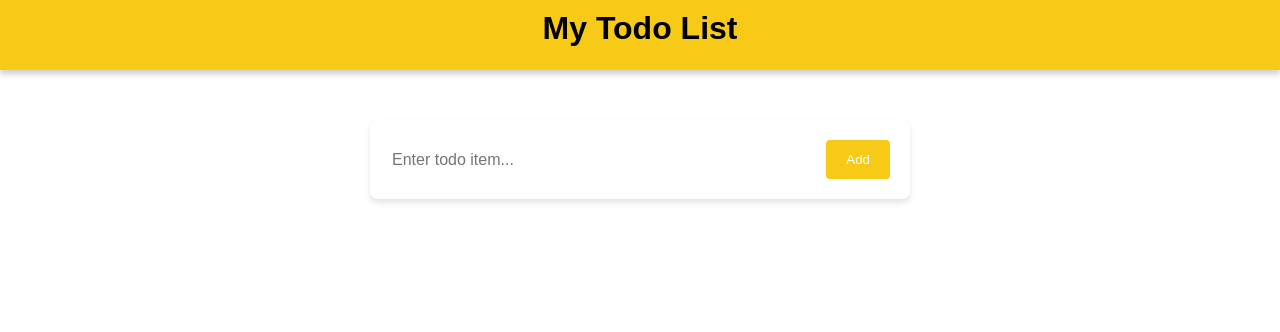
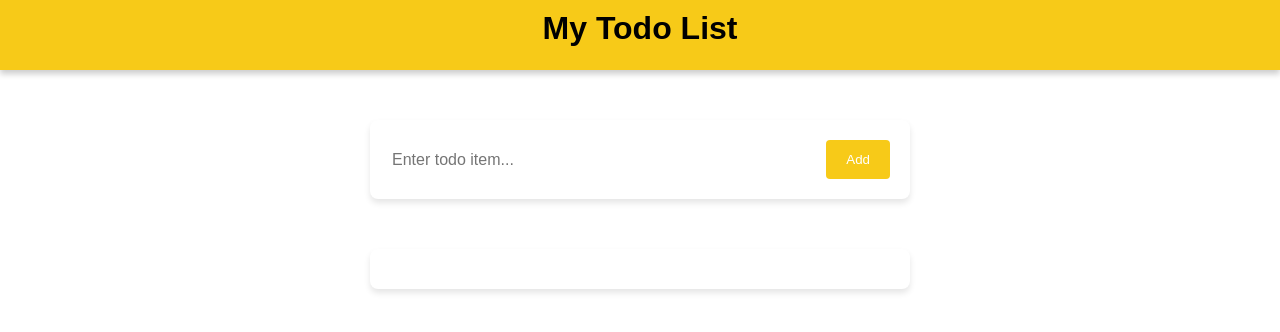
Before and after one commit to korbosit/todoapp_react, a React (Vite) app: page / in a window 1280 px wide. Shown: the top 332 px of the page. Built offline with nearby package versions, Linux system fonts and the light colour scheme.

Commit message:
#39_Todo_App_Part_12_Styling_Todo_Items

```diff
--- a/src/components/TodoItem.jsx
+++ b/src/components/TodoItem.jsx
@@ -1,7 +1,10 @@
+import styles from "./todoitem.module.css";
+
 export default function TodoItem({ item }) {
     return (
-        <div>
-            <h3>{item}</h3>
+        <div className={styles.item}>
+            <div className={styles.itemName}>{item}</div>
+            <hr className={styles.line} />
         </div>
     );
 }
--- a/src/components/TodoList.jsx
+++ b/src/components/TodoList.jsx
@@ -1,6 +1,9 @@
+import TodoItem from "./TodoItem";
+import styles from "./todolist.module.css";
+
 export default function TodoList({ todos }) {
     return (
-        <div>
+        <div className={styles.list}>
             {todos.map((item) => (
                 <TodoItem key={item} item={item} />
             ))}
--- /dev/null
+++ b/src/components/todoitem.module.css
@@ -0,0 +1,15 @@
+.item {
+    width: 500px;
+    color: #353935;
+    font-size: 20px;
+    margin: 0 auto;
+}
+
+.itemName {
+    font-weight: bold;
+    padding: 20px;
+}
+
+.line {
+    border: 1px solid #f4f4f4;
+}
--- /dev/null
+++ b/src/components/todolist.module.css
@@ -0,0 +1,9 @@
+.list {
+    background-color: white;
+    border-radius: 8px;
+    box-shadow: 0 4px 6px rgba(0, 0, 0, 0.1);
+    width: 500px;
+    margin: 0 auto;
+    padding: 20px;
+    margin-top: 50px;
+}
```
